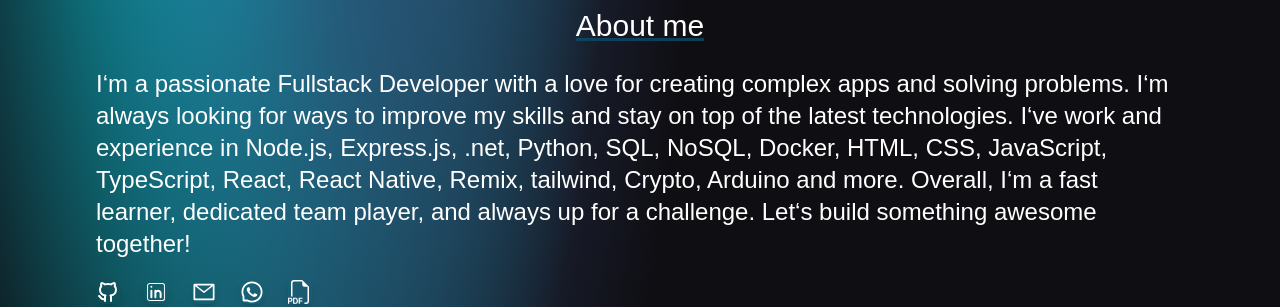
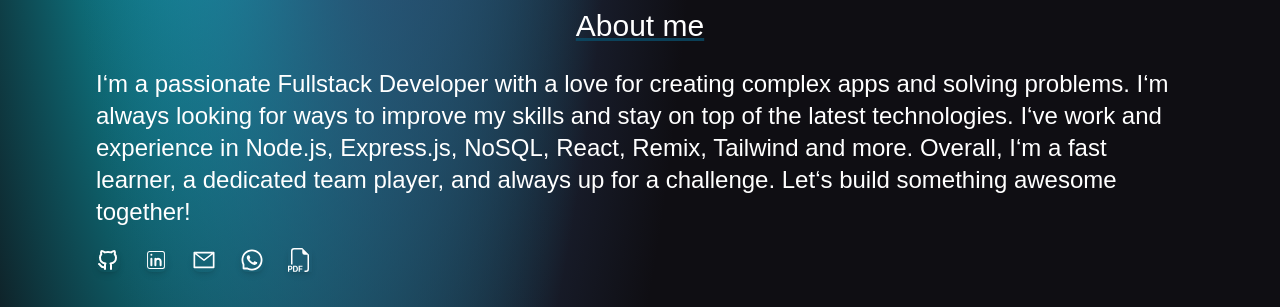
Before and after one commit to orzarhi/Portfolio, a React (Vite) app: page / in a window 1280 px wide. Shown: the part 336-643 px from the top of the page. Built offline with nearby package versions, Linux system fonts and the light colour scheme; a web font is replaced by a local one.

Commit message:
Changed content in About me

```diff
--- a/src/components/About.jsx
+++ b/src/components/About.jsx
@@ -51,8 +51,8 @@ export const About = () => {
                     <br />
                     <span className="text-2xl sm:text-xl">
                         I&lsquo;m a passionate Fullstack Developer with a love for creating complex apps and solving problems. I&lsquo;m always looking for ways to improve my skills and stay on top of the latest technologies.
-                        I&lsquo;ve work and  experience in Node.js, Express.js, .net, Python, SQL, NoSQL, Docker, HTML, CSS, JavaScript, TypeScript, React, React Native, Remix, tailwind,  Crypto, Arduino and more.
-                        Overall, I&lsquo;m a fast learner, dedicated team player, and always up for a challenge. Let&lsquo;s build something awesome together!
+                        I&lsquo;ve work and  experience in Node.js, Express.js, NoSQL, React, Remix, Tailwind and more.
+                        Overall, I&lsquo;m a fast learner, a dedicated team player, and always up for a challenge. Let&lsquo;s build something awesome together!
                     </span>
                     <div className="flex justify-start mt-5 text-2xl sm:justify-center">
                         <a target="_blank" href="https://github.com/orzarhi"> <TbBrandGithub className="contact-icons" /></a>
```
Also changed, not shown: 1 other file (tests, documents, lock files or other folders).
